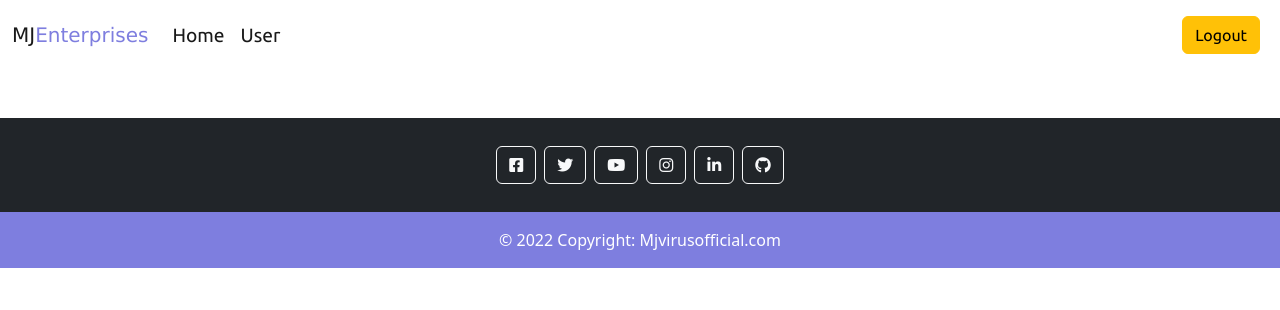
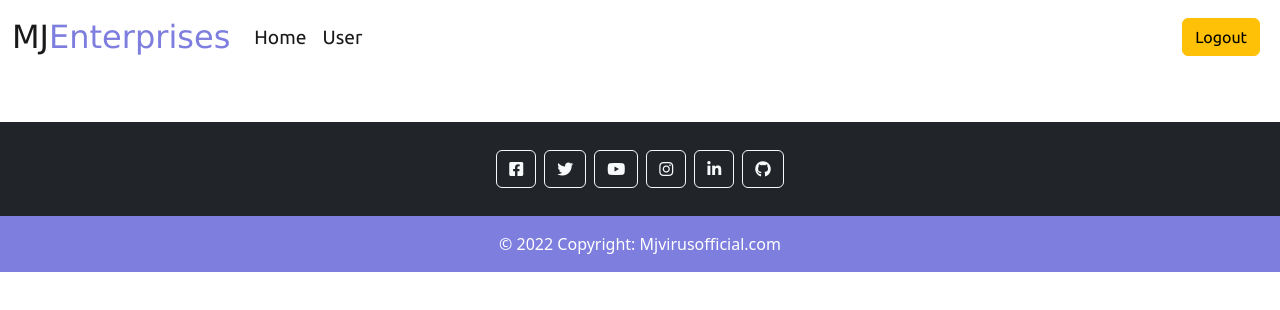
Before and after one commit to Mjvirusofficial/CRM-APPLICATION, a React (Create React App) app: page /navbar in a window 1280 px wide. Shown: the top 310 px of the page. Built offline with nearby package versions, Linux system fonts and the light colour scheme.

Commit message:
Set font size

```diff
--- a/src/Component/Navbar/Navbar.js
+++ b/src/Component/Navbar/Navbar.js
@@ -17,7 +17,7 @@ function Navbar() {
     <div>
         <nav className="navbar navbar-expand-lg">
   <div className="container-fluid">
-    <NavLink className="navbar-brand custom-header size" id='name' to="/">MJ<span className='off'>Enterprises</span></NavLink>
+    <NavLink style={{fontSize:'2rem'}} className="navbar-brand custom-header size" id='name' to="/">MJ<span className='off'>Enterprises</span></NavLink>
 
     <button className="navbar-toggler" type="button" data-bs-toggle="collapse" data-bs-target="#navbarNav" aria-controls="navbarNav" aria-expanded="false" aria-label="Toggle navigation">
       <span className="navbar-toggler-icon"></span>
```
